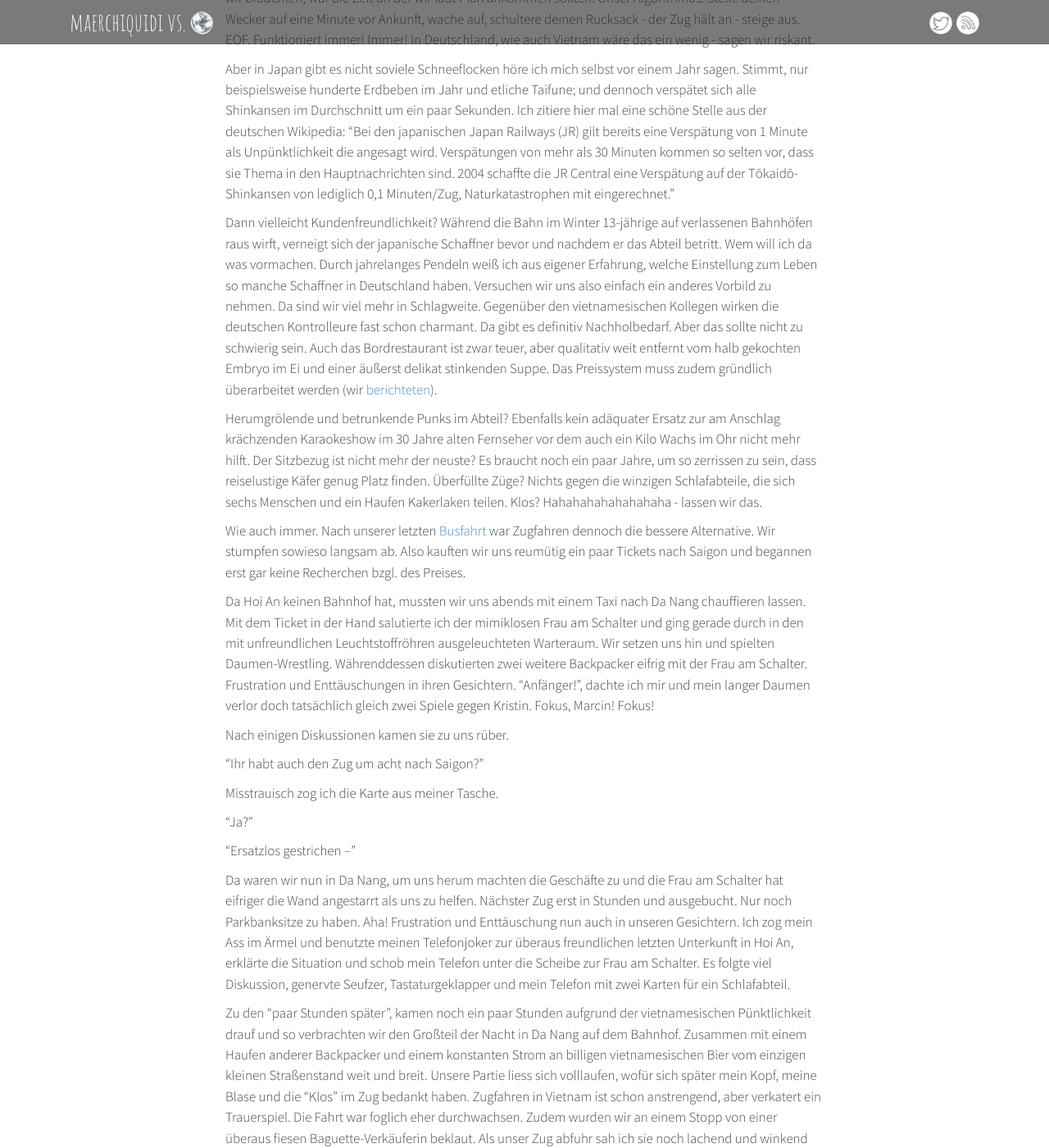
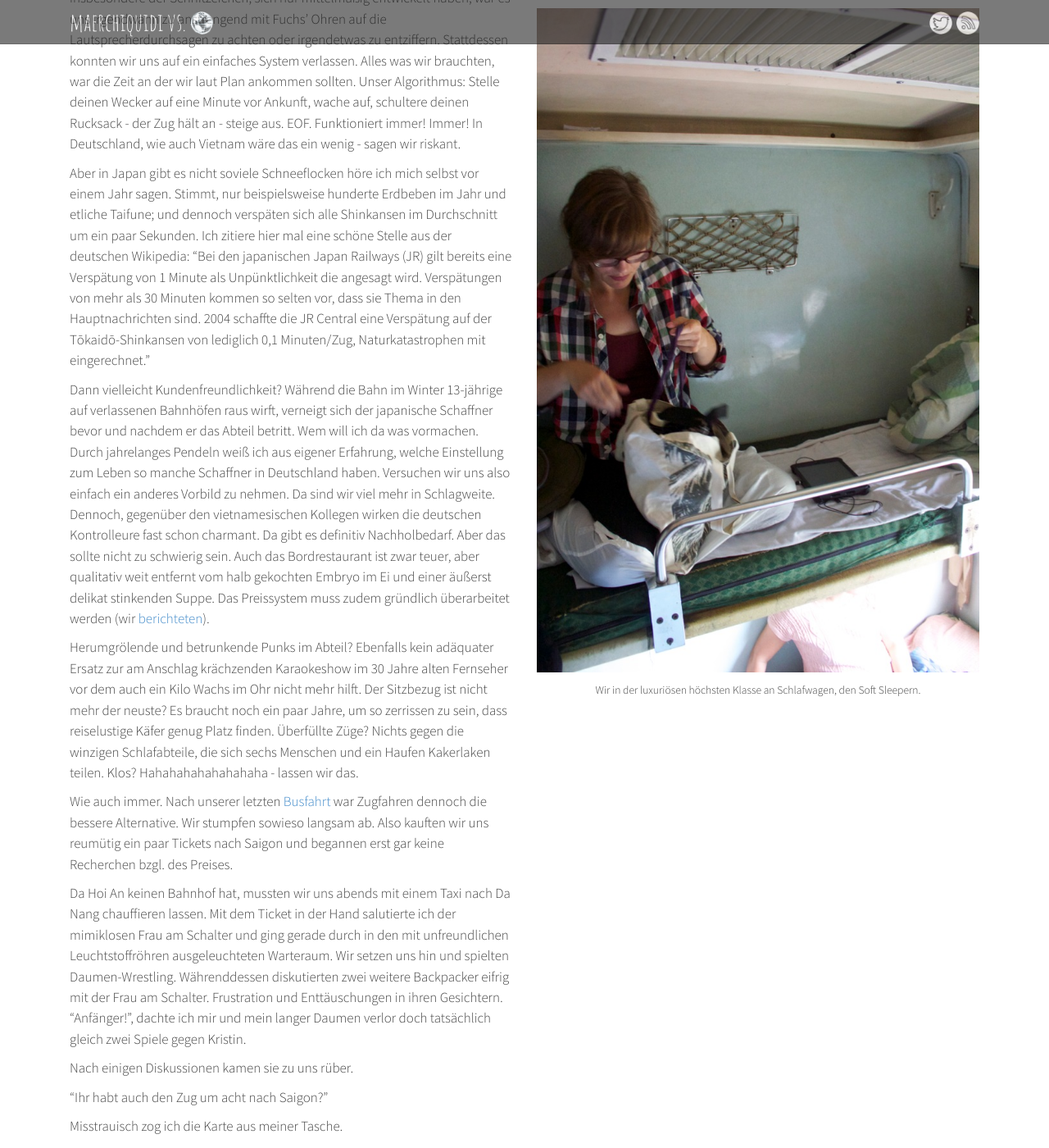
Before and after one commit to maerch/maerchiquidi, a Jekyll site: the page built from _posts/2013-11-20-danang.md, in a window 1280 px wide and 1400 px high, scrolled down 944 px. Shown: the whole window at 82% size. Built offline with Jekyll 4.4.1, drawn with Linux system fonts in a browser that asks for light colours; nearby versions of some CDN libraries; comment, search, counter and statistics services are not loaded; some of the changed text lies outside the part shown.

Commit message:
Finished first version of Da Nang entry

```diff
--- a/_posts/2013-11-20-danang.md
+++ b/_posts/2013-11-20-danang.md
@@ -16,15 +15,15 @@
 
 Dann kamen wir in den Genuss einen Japan Rail Pass für zwei Wochen in unserem Backpack zu haben. Da unsere japanischen Sprachkentnisse, insbesondere der Schriftzeichen, sich nur mittelmäßig entwickelt haben, war es uns irgendwann zu anstrengend mit Fuchs' Ohren auf die Lautsprecherdurchsagen zu achten oder irgendetwas zu entziffern. Stattdessen konnten wir uns auf ein einfaches System verlassen. Alles was wir brauchten, war die Zeit an der wir laut Plan ankommen sollten. Unser Algorithmus: Stelle deinen Wecker auf eine Minute vor Ankunft, wache auf, schultere deinen Rucksack - der Zug hält an - steige aus. EOF. Funktioniert immer! Immer! In Deutschland, wie auch Vietnam wäre das ein wenig - sagen wir riskant.
 
-Aber in Japan gibt es nicht soviele Schneeflocken höre ich mich selbst vor einem Jahr sagen. Stimmt, nur beispielsweise hunderte Erdbeben im Jahr und etliche Taifune; und dennoch verspätet sich alle Shinkansen im Durchschnitt um ein paar Sekunden. Ich zitiere hier mal eine schöne Stelle aus der deutschen Wikipedia: "Bei den japanischen Japan Railways (JR) gilt bereits eine Verspätung von 1 Minute als Unpünktlichkeit die angesagt wird. Verspätungen von mehr als 30 Minuten kommen so selten vor, dass sie Thema in den Hauptnachrichten sind. 2004 schaffte die JR Central eine Verspätung auf der Tōkaidō-Shinkansen von lediglich 0,1 Minuten/Zug, Naturkatastrophen mit eingerechnet."
+Aber in Japan gibt es nicht soviele Schneeflocken höre ich mich selbst vor einem Jahr sagen. Stimmt, nur beispielsweise hunderte Erdbeben im Jahr und etliche Taifune; und dennoch verspäten sich alle Shinkansen im Durchschnitt um ein paar Sekunden. Ich zitiere hier mal eine schöne Stelle aus der deutschen Wikipedia: "Bei den japanischen Japan Railways (JR) gilt bereits eine Verspätung von 1 Minute als Unpünktlichkeit die angesagt wird. Verspätungen von mehr als 30 Minuten kommen so selten vor, dass sie Thema in den Hauptnachrichten sind. 2004 schaffte die JR Central eine Verspätung auf der Tōkaidō-Shinkansen von lediglich 0,1 Minuten/Zug, Naturkatastrophen mit eingerechnet."
 
-Dann vielleicht Kundenfreundlichkeit? Während die Bahn im Winter 13-jährige auf verlassenen Bahnhöfen raus wirft, verneigt sich der japanische Schaffner bevor und nachdem er das Abteil betritt.  Wem will ich da was vormachen. Durch jahrelanges Pendeln weiß ich aus eigener Erfahrung, welche Einstellung zum Leben so manche Schaffner in Deutschland haben. Versuchen wir uns also einfach ein anderes Vorbild zu nehmen. Da sind wir viel mehr in Schlagweite. Gegenüber den vietnamesischen Kollegen wirken die deutschen Kontrolleure fast schon charmant. Da gibt es definitiv Nachholbedarf. Aber das sollte nicht zu schwierig sein. Auch das Bordrestaurant ist zwar teuer, aber qualitativ weit entfernt vom halb gekochten Embryo im Ei und einer äußerst delikat stinkenden Suppe. Das Preissystem muss zudem gründlich überarbeitet werden (wir [berichteten]({% post_url 2013-11-09-sapa %})).
+Dann vielleicht Kundenfreundlichkeit? Während die Bahn im Winter 13-jährige auf verlassenen Bahnhöfen raus wirft, verneigt sich der japanische Schaffner bevor und nachdem er das Abteil betritt.  Wem will ich da was vormachen. Durch jahrelanges Pendeln weiß ich aus eigener Erfahrung, welche Einstellung zum Leben so manche Schaffner in Deutschland haben. Versuchen wir uns also einfach ein anderes Vorbild zu nehmen. Da sind wir viel mehr in Schlagweite. Dennoch, gegenüber den vietnamesischen Kollegen wirken die deutschen Kontrolleure fast schon charmant. Da gibt es definitiv Nachholbedarf. Aber das sollte nicht zu schwierig sein. Auch das Bordrestaurant ist zwar teuer, aber qualitativ weit entfernt vom halb gekochten Embryo im Ei und einer äußerst delikat stinkenden Suppe. Das Preissystem muss zudem gründlich überarbeitet werden (wir [berichteten]({% post_url 2013-11-09-sapa %})).
 
 Herumgrölende und betrunkende Punks im Abteil? Ebenfalls kein adäquater Ersatz zur am Anschlag krächzenden Karaokeshow im 30 Jahre alten Fernseher vor dem auch ein Kilo Wachs im Ohr nicht mehr hilft. Der Sitzbezug ist nicht mehr der neuste? Es braucht noch ein paar Jahre, um so zerrissen zu sein, dass reiselustige Käfer genug Platz finden. Überfüllte Züge? Nichts gegen die winzigen Schlafabteile, die sich sechs Menschen und ein Haufen Kakerlaken teilen. Klos? Hahahahahahahahaha - lassen wir das.
 
 Wie auch immer. Nach unserer letzten [Busfahrt]({% post_url 2013-11-15-hue %}) war Zugfahren dennoch die bessere Alternative. Wir stumpfen sowieso langsam ab. Also kauften wir uns reumütig ein paar Tickets nach Saigon und begannen erst gar keine Recherchen bzgl. des Preises.
 
-Da Hoi An keinen Bahnhof hat, mussten wir uns abends mit einem Taxi nach Da Nang chauffieren lassen. Mit dem Ticket in der Hand salutierte ich der mimiklosen Frau am Schalter und ging gerade durch in den mit unfreundlichen Leuchtstoffröhren ausgeleuchteten Warteraum. Wir setzen uns hin und spielten Daumen-Wrestling. Währenddessen diskutierten zwei weitere Backpacker eifrig mit der Frau am Schalter. Frustration und Enttäuschungen in ihren Gesichtern. "Anfänger!", dachte ich mir und mein langer Daumen verlor doch tatsächlich gleich zwei Spiele gegen Kristin. Fokus, Marcin! Fokus!
+Da Hoi An keinen Bahnhof hat, mussten wir uns abends mit einem Taxi nach Da Nang chauffieren lassen. Mit dem Ticket in der Hand salutierte ich der mimiklosen Frau am Schalter und ging gerade durch in den mit unfreundlichen Leuchtstoffröhren ausgeleuchteten Warteraum. Wir setzen uns hin und spielten Daumen-Wrestling. Währenddessen diskutierten zwei weitere Backpacker eifrig mit der Frau am Schalter. Frustration und Enttäuschungen in ihren Gesichtern. "Anfänger!", dachte ich mir und mein langer Daumen verlor doch tatsächlich gleich zwei Spiele gegen Kristin.
 
 Nach einigen Diskussionen kamen sie zu uns rüber.
 
@@ -38,7 +37,7 @@
 
 Da waren wir nun in Da Nang, um uns herum machten die Geschäfte zu und die Frau am Schalter hat eifriger die Wand angestarrt als uns zu helfen. Nächster Zug erst in Stunden und ausgebucht. Nur noch Parkbanksitze zu haben. Aha! Frustration und Enttäuschung nun auch in unseren Gesichtern. Ich zog mein Ass im Ärmel und benutzte meinen Telefonjoker zur überaus freundlichen letzten Unterkunft in Hoi An, erklärte die Situation und schob mein Telefon unter die Scheibe zur Frau am Schalter. Es folgte viel Diskussion, genervte Seufzer, Tastaturgeklapper und mein Telefon mit zwei Karten für ein Schlafabteil.
 
-Zu den "paar Stunden später", kamen noch ein paar Stunden aufgrund der vietnamesischen Pünktlichkeit drauf und so verbrachten wir den Großteil der Nacht in Da Nang auf dem Bahnhof. Zusammen mit einem Haufen anderer Backpacker und einem konstanten Strom an billigen vietnamesischen Bier vom einzigen kleinen Straßenstand weit und breit. Unsere Partie liess sich volllaufen, wofür sich später mein Kopf, meine Blase und die "Klos" im Zug bedankt haben. Zugfahren in Vietnam ist schon anstrengend, aber verkatert ein Trauerspiel. Die Fahrt war foglich eher durchwachsen. Zudem wurden wir an einem Stopp von einer überaus fiesen Baguette-Verkäuferin beklaut. Als unser Zug abfuhr sah ich sie noch lachend und winkend neben einen Polizisten(!) stehen. Fehlte nur noch, dass sie das Geld zählt und dem kotzgrün Uniformierten etwas zu schiebt. Eure Gesichter hab ich mir gemerkt, Freunde! Karma strikes back!
+Zu den "paar Stunden später", kamen noch ein paar Stunden aufgrund der vietnamesischen Pünktlichkeit drauf und so verbrachten wir den Großteil der Nacht in Da Nang auf dem Bahnhof. Zusammen mit einem Haufen anderer Backpacker und einem konstanten Strom an billigen vietnamesischen Bier vom einzigen kleinen Straßenstand weit und breit. Unsere Partie liess sich volllaufen, wofür sich später mein Kopf, meine Blase und die "Klos" im Zug bedankt haben. Zugfahren in Vietnam ist schon anstrengend, aber verkatert ein Trauerspiel. Die Fahrt war folglich eher durchwachsen. Zudem wurden wir an einem Stopp von einer überaus fiesen Baguette-Verkäuferin beklaut. Als unser Zug abfuhr sah ich sie noch lachend und winkend neben einen Polizisten(!) stehen. Fehlte nur noch, dass sie das Geld zählt und dem kotzgrün Uniformierten etwas zu schiebt. Eure Gesichter hab ich mir gemerkt, Freunde! Karma strikes back!
 
 Wir haben später noch von anderen Mitleidenden vom Geschäftskonzept der Zugbediensteten gehört. Es gab einen Grund, wieso die Frau am Schalter mit den Tickets nicht raus rücken wollte. Nachdem sie sich eine halbe Stunde mit der Unbequemlichkeit der Sitze anvertrauen konnten, kam der Schaffner und bot ihnen Tickets für das Schlafabteil an - selbstredend mit einer Sonderidiotensteuer unter der Hand.
 
```
Also changed, not shown: other parts of _posts/2013-11-20-danang.md (+0 -1 lines), img/2013-11-20-danang/thumb/2.md (added, +1 -0 lines), img/2013-11-20-danang.jpg, img/2013-11-20-danang/thumb/1.jpg (added), img/2013-11-20-danang/thumb/2.jpg (added).
